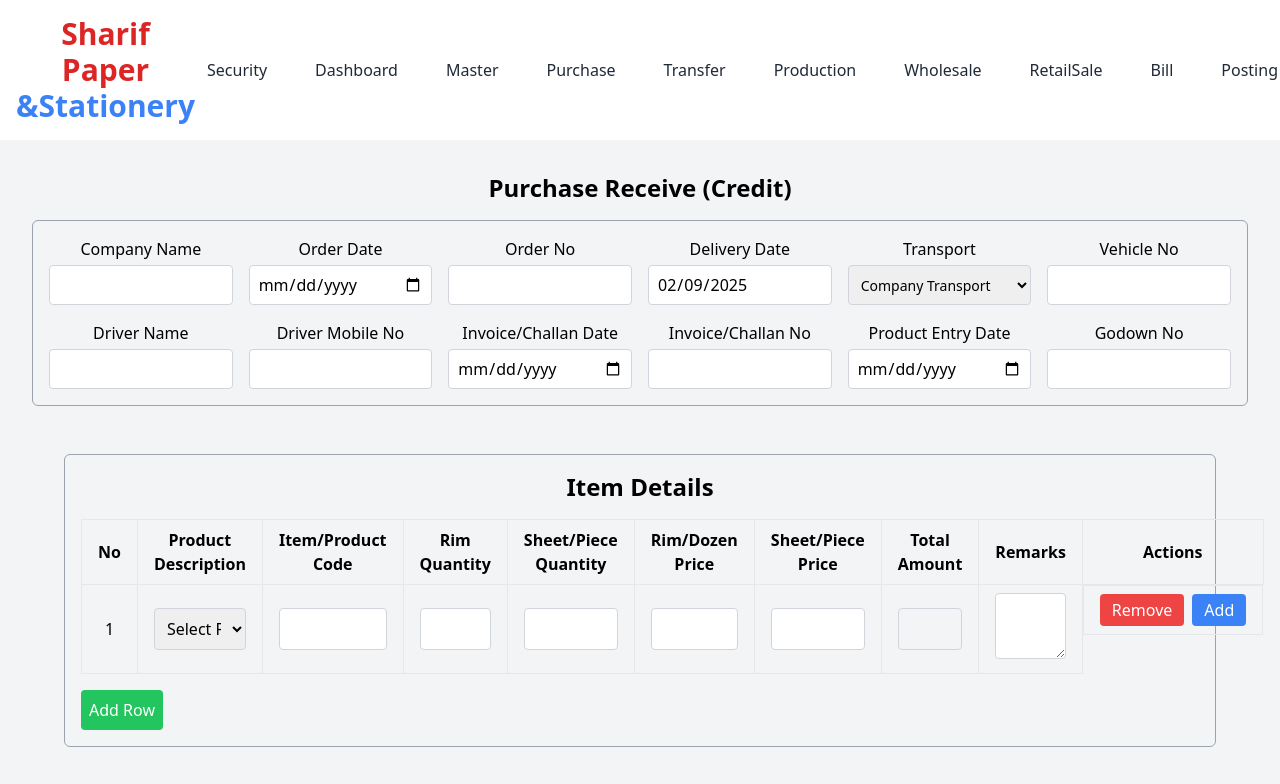
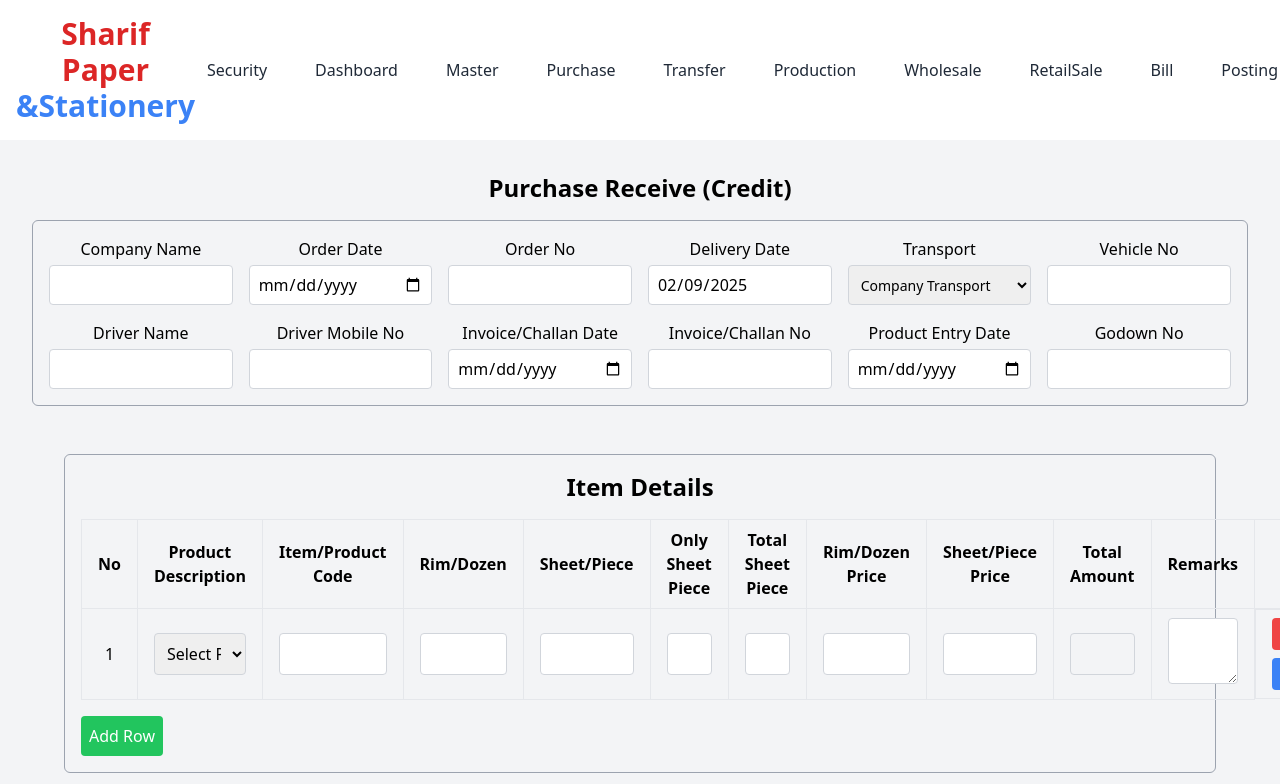
Before and after one commit to ajoy-dutta/Sharif-Stationary-Frontend, a React (Vite) app: page /purchase in a window 1280 px wide. Shown: the top 784 px of the page. Built offline with nearby package versions, Linux system fonts and the light colour scheme.

Commit message:
purchase

```diff
--- a/src/Pages/Purchase/PurchaseReceiveForm.jsx
+++ b/src/Pages/Purchase/PurchaseReceiveForm.jsx
@@ -1,30 +1,32 @@
-import  { useState } from 'react';
-import jsPDF from 'jspdf';
-import 'jspdf-autotable';
+import { useState } from "react";
+import jsPDF from "jspdf";
+import "jspdf-autotable";
 
 function PurchaseReceiveForm() {
-  const [voucherNo, setVoucherNo] = useState('');
-  const [PurchaseChallanDate, setPurchaseChallanDate] = useState('');
-  const [date, setDate] = useState('');
-  const [challanDate, setChallanDate] = useState('');
-  const [supplier, setSupplier] = useState('');
-  const [remarks, setRemarks] = useState('');
-  const [remarks_2, setRemarks_2] = useState('');
-  const [itemCode, setItemCode] = useState('');
-  const [itemTitle, setItemTitle] = useState('');
+  const [voucherNo, setVoucherNo] = useState("");
+  const [PurchaseChallanDate, setPurchaseChallanDate] = useState("");
+  const [date, setDate] = useState("");
+  const [challanDate, setChallanDate] = useState("");
+  const [supplier, setSupplier] = useState("");
+  const [remarks, setRemarks] = useState("");
+  const [remarks_2, setRemarks_2] = useState("");
+  const [itemCode, setItemCode] = useState("");
+  const [itemTitle, setItemTitle] = useState("");
   const [quantity, setQuantity] = useState(1);
-  const [amount, setAmount] = useState('');
+  const [amount, setAmount] = useState("");
   const [total, setTotal] = useState(1);
-  const [paidAmount, setPaidAmount] = useState('');
+  const [paidAmount, setPaidAmount] = useState("");
   const [dueAmount, setDueAmount] = useState(0);
-  const [paidAccount, setPaidAccount] = useState('');
-  const [chequeNo, setChequeNo] = useState('');
-  const [chequeDate, setChequeDate] = useState('');
-  const [type, setType] = useState('Local');
+  const [paidAccount, setPaidAccount] = useState("");
+  const [chequeNo, setChequeNo] = useState("");
+  const [chequeDate, setChequeDate] = useState("");
+  const [type, setType] = useState("Local");
   const [companyName, setCompanyName] = useState("");
   const [orderDate, setOrderDate] = useState("");
   const [orderNo, setOrderNo] = useState("");
-  const [deliveryDate, setDeliveryDate] = useState(new Date().toISOString().split("T")[0]);
+  const [deliveryDate, setDeliveryDate] = useState(
+    new Date().toISOString().split("T")[0]
+  );
   const [transport, setTransport] = useState("Company Transport");
   const [vehicleNo, setVehicleNo] = useState("");
   const [driverName, setDriverName] = useState("");
@@ -42,19 +44,17 @@ function PurchaseReceiveForm() {
 
   const [items, setItems] = useState([
     {
-      no: "",                     // No (Row Number)
-      productDescription: "",     // Product Description (Dropdown)
-      productCode: "",            // Item/Product Code
-      rimQuantity: "",            // Rim Quantity
-      sheetQuantity: "",          // Sheet/Piece Quantity
-      rimPrice: "",               // Rim/Dozen Price
-      sheetPrice: "",             // Sheet/Piece Price
-      totalAmount: "",            // Total Amount
-      remarks: "",                // Remarks
+      no: "", // No (Row Number)
+      productDescription: "", // Product Description (Dropdown)
+      productCode: "", // Item/Product Code
+      rimQuantity: "", // Rim Quantity
+      sheetQuantity: "", // Sheet/Piece Quantity
+      rimPrice: "", // Rim/Dozen Price
+      sheetPrice: "", // Sheet/Piece Price
+      totalAmount: "", // Total Amount
+      remarks: "", // Remarks
     },
   ]);
-
-
 
   // Handle input change for dynamic rows
   const handleChange = (e, index, field) => {
@@ -64,31 +64,30 @@ function PurchaseReceiveForm() {
     // Auto-calculate totalAmount when related fields change
     if (field === "rimDozenQty" || field === "rimDozenPurchaseRate") {
       updatedItems[index].totalAmount =
-        (updatedItems[index].rimDozenQty * updatedItems[index].rimDozenPurchaseRate) || 0;
+        updatedItems[index].rimDozenQty *
+          updatedItems[index].rimDozenPurchaseRate || 0;
     }
 
     setItems(updatedItems);
   };
-
 
   // Add a new row
   const addRow = () => {
     setItems([
       ...items,
       {
-      no: items.length + 1,      // Auto-increment row number
-      productDescription: '',    // Product Description (Dropdown)
-      productCode: '',           // Item/Product Code
-      rimQuantity: '',           // Rim Quantity
-      sheetQuantity: '',         // Sheet/Piece Quantity
-      rimPrice: '',              // Rim/Dozen Price
-      sheetPrice: '',            // Sheet/Piece Price
-      totalAmount: '',           // Total Amount
-      remarks: '',               // Remarks
+        no: items.length + 1, // Auto-increment row number
+        productDescription: "", // Product Description (Dropdown)
+        productCode: "", // Item/Product Code
+        rimQuantity: "", // Rim Quantity
+        sheetQuantity: "", // Sheet/Piece Quantity
+        rimPrice: "", // Rim/Dozen Price
+        sheetPrice: "", // Sheet/Piece Price
+        totalAmount: "", // Total Amount
+        remarks: "", // Remarks
       },
     ]);
   };
-
 
   // Remove a row
   const removeRow = (index) => {
@@ -101,43 +100,41 @@ const addRow = () => {
 
     // Define table columns
     const tableColumn = [
-      'No',
-      'Product Description',
-      'Item/Product Code',
-      'Rim Quantity',
-      'Sheet/Piece Quantity',
-      'Rim/Dozen Price',
-      'Sheet/Piece Price',
-      'Total Amount',
-      'Remarks'
+      "No",
+      "Product Description",
+      "Item/Product Code",
+      "Rim Quantity",
+      "Sheet/Piece Quantity",
+      "Rim/Dozen Price",
+      "Sheet/Piece Price",
+      "Total Amount",
+      "Remarks",
     ];
 
     // Map table rows using correct object keys
-    const tableRows = items.map(item => [
-      item.no,                   // Auto-incremented No.
-      item.productDescription,    // Product Description (Dropdown)
-      item.productCode,           // Item/Product Code
-      item.rimQuantity,           // Rim Quantity
-      item.sheetQuantity,         // Sheet/Piece Quantity
-      item.rimPrice,              // Rim/Dozen Price
-      item.sheetPrice,            // Sheet/Piece Price
-      item.totalAmount,           // Total Amount
-      item.remarks                // Remarks
+    const tableRows = items.map((item) => [
+      item.no, // Auto-incremented No.
+      item.productDescription, // Product Description (Dropdown)
+      item.productCode, // Item/Product Code
+      item.rimQuantity, // Rim Quantity
+      item.sheetQuantity, // Sheet/Piece Quantity
+      item.rimPrice, // Rim/Dozen Price
+      item.sheetPrice, // Sheet/Piece Price
+      item.totalAmount, // Total Amount
+      item.remarks, // Remarks
     ]);
 
     // Add title to PDF
-    doc.text('Purchase Items Report', 14, 15);
+    doc.text("Purchase Items Report", 14, 15);
     doc.autoTable({
       head: [tableColumn],
       body: tableRows,
-      startY: 20
+      startY: 20,
     });
 
     // Save the PDF
-    doc.save('purchase_items.pdf');
+    doc.save("purchase_items.pdf");
   };
-
-
 
   const handleSubmit = async (e) => {
     e.preventDefault(); // Prevent default form submission
@@ -201,9 +198,6 @@ const addRow = () => {
     }
   };
 
-
-
-
   const handleSubmitRow = (index) => {
     const submittedRow = items[index]; // Get the specific row data
 
@@ -227,19 +221,18 @@ const addRow = () => {
       });
   };
 
-
-
-
-
   return (
     <div className="p-8 bg-gray-100">
-
-      <h2 className="text-2xl font-semibold mb-4 text-center">Purchase Receive (Credit)</h2>
+      <h2 className="text-2xl font-semibold mb-4 text-center">
+        Purchase Receive (Credit)
+      </h2>
       <form onSubmit={handleSubmit}>
         <div className="border border-gray-400 p-4 rounded-md grid grid-cols-6 gap-4">
           {/* 1. Company Name */}
           <div>
-            <label className="block font-medium text-center">Company Name</label>
+            <label className="block font-medium text-center">
+              Company Name
+            </label>
             <input
               type="text"
               className="mt-1 p-2 w-full border border-gray-300 rounded h-10"
@@ -272,7 +265,9 @@ const addRow = () => {
 
           {/* 4. Delivery Date */}
           <div>
-            <label className="block font-medium text-center">Delivery Date</label>
+            <label className="block font-medium text-center">
+              Delivery Date
+            </label>
             <input
               type="date"
               className="mt-1 p-2 w-full border border-gray-300 rounded h-10"
@@ -321,7 +316,9 @@ const addRow = () => {
 
           {/* 8. Driver Mobile No */}
           <div>
-            <label className="block font-medium text-center">Driver Mobile No</label>
+            <label className="block font-medium text-center">
+              Driver Mobile No
+            </label>
             <input
               type="text"
               className="mt-1 p-2 w-full border border-gray-300 rounded h-10"
@@ -330,7 +327,9 @@ const addRow = () => {
             />
           </div>
           <div>
-            <label className="block font-medium text-center">Invoice/Challan Date</label>
+            <label className="block font-medium text-center">
+              Invoice/Challan Date
+            </label>
             <input
               type="date"
               className="mt-1 p-2 w-full border border-gray-300 rounded h-10"
@@ -340,7 +339,9 @@ const addRow = () => {
           </div>
           {/* 9. Invoice/Challan No */}
           <div>
-            <label className="block font-medium text-center">Invoice/Challan No</label>
+            <label className="block font-medium text-center">
+              Invoice/Challan No
+            </label>
             <input
               type="text"
               className="mt-1 p-2 w-full border border-gray-300 rounded h-10"
@@ -349,10 +350,11 @@ const addRow = () => {
             />
           </div>
 
-
           {/* 10. Product Entry Date */}
           <div>
-            <label className="block font-medium text-center">Product Entry Date</label>
+            <label className="block font-medium text-center">
+              Product Entry Date
+            </label>
             <input
               type="date"
               className="mt-1 p-2 w-full border border-gray-300 rounded h-10"
@@ -373,15 +375,11 @@ const addRow = () => {
           </div>
         </div>
 
-
-
-
-
-
-
         <div className="p-8">
           <div className="border border-gray-400 p-4 rounded-md mt-4">
-            <h3 className="text-2xl font-semibold mb-4 text-center">Item Details</h3>
+            <h3 className="text-2xl font-semibold mb-4 text-center">
+              Item Details
+            </h3>
 
             <table className="min-w-full border-collapse">
               <thead>
@@ -389,30 +387,33 @@ const addRow = () => {
                   <th className="px-4 py-2 border h-6">No</th>
                   <th className="px-4 py-2 border h-6">Product Description</th>
                   <th className="px-4 py-2 border h-6">Item/Product Code</th>
-                  <th className="px-4 py-2 border h-6">Rim Quantity</th>
-                  <th className="px-4 py-2 border h-6">Sheet/Piece Quantity</th>
+                  <th className="px-4 py-2 border h-6">Rim/Dozen</th>
+                  <th className="px-4 py-2 border h-6">Sheet/Piece</th>
+                  <th className="px-4 py-2 border h-6">Only Sheet Piece</th>
+                  <th className="px-4 py-2 border h-6">Total Sheet Piece</th>
                   <th className="px-4 py-2 border h-6">Rim/Dozen Price</th>
                   <th className="px-4 py-2 border h-6">Sheet/Piece Price</th>
-                  <th className="px-4 py-2 border h-6">Total  Amount</th>
+                  <th className="px-4 py-2 border h-6">Total Amount</th>
                   <th className="px-4 py-2 border h-6">Remarks</th>
-
-
-
-                  <th className="px-4 py-2 border h-6">Actions</th>
+                  <th className="px-4 py-2 border h-6 w-40">Actions</th>
                 </tr>
               </thead>
               <tbody>
                 {items.map((item, index) => (
                   <tr key={index}>
                     {/* No */}
-                    <td className="px-4 py-2 border text-center">{index + 1}</td>
+                    <td className="px-4 py-2 border text-center">
+                      {index + 1}
+                    </td>
 
                     {/* Product Description (Dropdown) */}
                     <td className="px-4 py-2 border">
                       <select
                         className="w-full p-2 border border-gray-300 rounded"
                         value={item.productDescription}
-                        onChange={(e) => handleChange(e, index, 'productDescription')}
+                        onChange={(e) =>
+                          handleChange(e, index, "productDescription")
+                        }
                       >
                         <option value="">Select Product</option>
                         <option value="Paper A4">Paper A4</option>
@@ -428,27 +429,53 @@ const addRow = () => {
                         type="text"
                         className="w-full p-2 border border-gray-300 rounded"
                         value={item.productCode}
-                        onChange={(e) => handleChange(e, index, 'productCode')}
+                        onChange={(e) => handleChange(e, index, "productCode")}
                       />
                     </td>
 
-                    {/* Rim Quantity */}
+                    {/* Rim/Dozen */}
                     <td className="px-4 py-2 border">
                       <input
                         type="number"
                         className="w-full p-2 border border-gray-300 rounded"
                         value={item.rimQuantity}
-                        onChange={(e) => handleChange(e, index, 'rimQuantity')}
+                        onChange={(e) => handleChange(e, index, "rimQuantity")}
                       />
                     </td>
 
-                    {/* Sheet/Piece Quantity */}
+                    {/* Sheet/Piece */}
                     <td className="px-4 py-2 border">
                       <input
                         type="number"
                         className="w-full p-2 border border-gray-300 rounded"
                         value={item.sheetQuantity}
-                        onChange={(e) => handleChange(e, index, 'sheetQuantity')}
+                        onChange={(e) =>
+                          handleChange(e, index, "sheetQuantity")
+                        }
+                      />
+                    </td>
+
+                    {/* Only Sheet Piece */}
+                    <td className="px-4 py-2 border">
+                      <input
+                        type="number"
+                        className="w-full p-2 border border-gray-300 rounded"
+                        value={item.onlySheetPiece}
+                        onChange={(e) =>
+                          handleChange(e, index, "onlySheetPiece")
+                        }
+                      />
+                    </td>
+
+                    {/* Total Sheet Piece */}
+                    <td className="px-4 py-2 border">
+                      <input
+                        type="number"
+                        className="w-full p-2 border border-gray-300 rounded"
+                        value={item.totalSheetPiece}
+                        onChange={(e) =>
+                          handleChange(e, index, "totalSheetPiece")
+                        }
                       />
                     </td>
 
@@ -458,7 +485,7 @@ const addRow = () => {
                         type="number"
                         className="w-full p-2 border border-gray-300 rounded"
                         value={item.rimPrice}
-                        onChange={(e) => handleChange(e, index, 'rimPrice')}
+                        onChange={(e) => handleChange(e, index, "rimPrice")}
                       />
                     </td>
 
@@ -468,11 +495,11 @@ const addRow = () => {
                         type="number"
                         className="w-full p-2 border border-gray-300 rounded"
                         value={item.sheetPrice}
-                        onChange={(e) => handleChange(e, index, 'sheetPrice')}
+                        onChange={(e) => handleChange(e, index, "sheetPrice")}
                       />
                     </td>
 
-                    {/* Total Price Amount (Read Only) */}
+                    {/* Total Amount */}
                     <td className="px-4 py-2 border">
                       <input
                         type="number"
@@ -487,16 +514,16 @@ const addRow = () => {
                       <textarea
                         className="w-full p-2 border border-gray-300 rounded"
                         value={item.remarks}
-                        onChange={(e) => handleChange(e, index, 'remarks')}
+                        onChange={(e) => handleChange(e, index, "remarks")}
                       />
                     </td>
 
                     {/* Actions (Remove & Add) */}
-                    <td className="px-4 py-2 border flex space-x-2">
+                    <td className="px-4 py-2 border flex flex-col space-y-2 items-center">
                       <button
                         type="button"
                         onClick={() => removeRow(index)}
-                        className="bg-red-500 text-white px-3 py-1 rounded hover:bg-red-600"
+                        className="bg-red-500 text-white px-3 py-1 rounded hover:bg-red-600 w-full"
                       >
                         Remove
                       </button>
@@ -504,7 +531,7 @@ const addRow = () => {
                       <button
                         type="button"
                         onClick={() => handleSubmitRow(index)}
-                        className="bg-blue-500 text-white px-3 py-1 rounded hover:bg-blue-600"
+                        className="bg-blue-500 text-white px-3 py-1 rounded hover:bg-blue-600 w-full"
                       >
                         Add
                       </button>
@@ -513,8 +540,6 @@ const addRow = () => {
                 ))}
               </tbody>
             </table>
-
-
 
             {/* Add Row Button */}
             <div className="mt-4">
@@ -527,46 +552,74 @@ const addRow = () => {
               </button>
             </div>
           </div>
-
         </div>
 
-
-        <h3 className="text-2xl font-semibold mb-4 text-center">Payment Information</h3>
+        <h3 className="text-2xl font-semibold mb-4 text-center">
+          Payment Information
+        </h3>
 
         {/* Payment Section Wrapper */}
         <div className="border border-gray-400 p-4 rounded-md mt-4">
-
           {/* Grid Layout for Payment Inputs */}
           <div className="grid grid-cols-10 gap-4">
-
             {/* Supplier */}
             <div>
               <label className="block font-medium text-center">Company</label>
-              <input type="text" className="mt-1 p-2 w-full border border-gray-300 rounded h-7" value={supplier} onChange={(e) => setSupplier(e.target.value)} />
+              <input
+                type="text"
+                className="mt-1 p-2 w-full border border-gray-300 rounded h-7"
+                value={supplier}
+                onChange={(e) => setSupplier(e.target.value)}
+              />
             </div>
 
             {/* Previous Due */}
             <div>
-              <label className="block font-medium text-center  ">Previous Due</label>
-              <input type="number" className="mt-1 p-2 w-full border border-gray-300 rounded h-7 bg-gray-100 " value={previousDue} readOnly />
+              <label className="block font-medium text-center  ">
+                Previous Due
+              </label>
+              <input
+                type="number"
+                className="mt-1 p-2 w-full border border-gray-300 rounded h-7 bg-gray-100 "
+                value={previousDue}
+                readOnly
+              />
             </div>
 
             {/* Today Bill */}
             <div>
-              <label className="block font-medium text-center">Invoice/Challan Amt.</label>
-              <input type="number" className="mt-1 p-2 w-full border border-gray-300 rounded h-7" value={todayBill} onChange={(e) => setTodayBill(e.target.value)} />
+              <label className="block font-medium text-center">
+                Invoice/Challan Amt.
+              </label>
+              <input
+                type="number"
+                className="mt-1 p-2 w-full border border-gray-300 rounded h-7"
+                value={todayBill}
+                onChange={(e) => setTodayBill(e.target.value)}
+              />
             </div>
 
             {/* Today Paid */}
             <div>
-              <label className="block font-medium text-center">Today Paid Amount</label>
-              <input type="number" className="mt-1 p-2 w-full border border-gray-300 rounded h-7" value={todayPaid} onChange={(e) => setTodayPaid(e.target.value)} />
+              <label className="block font-medium text-center">
+                Today Paid Amount
+              </label>
+              <input
+                type="number"
+                className="mt-1 p-2 w-full border border-gray-300 rounded h-7"
+                value={todayPaid}
+                onChange={(e) => setTodayPaid(e.target.value)}
+              />
             </div>
 
             {/* Paid By (Dropdown) */}
             <div>
               <label className="block font-medium text-center">Paid By</label>
-              <select className="mt-1 p-2 w-full border border-gray-300 rounded h-9 focus:ring-2 focus:ring-blue-500" value={paidBy} onChange={(e) => setPaidBy(e.target.value)}>
+              <select
+                className="mt-1 p-2 w-full border border-gray-300 rounded h-9 focus:ring-2 focus:ring-blue-500"
+                value={paidBy}
+                onChange={(e) => setPaidBy(e.target.value)}
+              >
                 <option value="Cash">Cash</option>
                 <option value="Bank">Bank</option>
               </select>
@@ -577,7 +630,7 @@ const addRow = () => {
             <div>
               <label className="block font-medium text-center">Bank Name</label>
               <input
-                type="text"  // Changed to text as Bank Name is not a number
+                type="text" // Changed to text as Bank Name is not a number
                 className="mt-1 p-2 w-full border border-gray-300 rounded h-7"
                 value={bankName}
                 onChange={(e) => setBankName(e.target.value)}
@@ -586,7 +639,9 @@ const addRow = () => {
 
             {/* Paid A/C */}
             <div>
-              <label className="block font-medium text-center">Account No.</label>
+              <label className="block font-medium text-center">
+                Account No.
+              </label>
               <input
                 type="text"
                 className="mt-1 p-2 w-full border border-gray-300 rounded h-7"
@@ -608,9 +663,11 @@ const addRow = () => {
 
             {/* Cheque Date */}
             <div>
-              <label className="block font-medium text-center">Cheque Date</label>
+              <label className="block font-medium text-center">
+                Cheque Date
+              </label>
               <input
-                type="date"  // Using type="date" for better date selection
+                type="date" // Using type="date" for better date selection
                 className="mt-1 p-2 w-full border border-gray-300 rounded h-7"
                 value={chequeDate}
                 onChange={(e) => setChequeDate(e.target.value)}
@@ -619,7 +676,9 @@ const addRow = () => {
 
             {/* Balance Amount */}
             <div>
-              <label className="block font-medium text-center">Balance Amount</label>
+              <label className="block font-medium text-center">
+                Balance Amount
+              </label>
               <input
                 type="text"
                 className="mt-1 p-2 w-full border border-gray-300 rounded h-7"
@@ -627,25 +686,33 @@ const addRow = () => {
                 onChange={(e) => setBalanceAmount(e.target.value)}
               />
             </div>
-
-
-
-
-
           </div>
-
-
         </div>
-
 
         {/* Submit Buttons */}
         <div className="mt-6 flex justify-between space-x-4">
-          <button type="button" onClick={handlePDFExport} className="bg-blue-500 text-white p-2 rounded flex-1">Export to PDF</button>
-          <button type="submit" onClick={handleSubmit} className="bg-blue-500 text-white p-2 rounded hover:bg-blue-600 flex-1">Submit</button>
-          <button type="button" onClick={() => alert('Form Cancelled')} className="bg-red-500 text-white p-2 rounded hover:bg-red-600 flex-1">Cancel</button>
+          <button
+            type="button"
+            onClick={handlePDFExport}
+            className="bg-blue-500 text-white p-2 rounded flex-1"
+          >
+            Export to PDF
+          </button>
+          <button
+            type="submit"
+            onClick={handleSubmit}
+            className="bg-blue-500 text-white p-2 rounded hover:bg-blue-600 flex-1"
+          >
+            Submit
+          </button>
+          <button
+            type="button"
+            onClick={() => alert("Form Cancelled")}
+            className="bg-red-500 text-white p-2 rounded hover:bg-red-600 flex-1"
+          >
+            Cancel
+          </button>
         </div>
-
-
       </form>
     </div>
   );
```
Also changed, not shown: src/Pages/HomePage/Home/Home/Shared/Navbar/Navbar.jsx (deleted, +0 -90 lines). Lines whose indentation alone changed are shown as unchanged.
